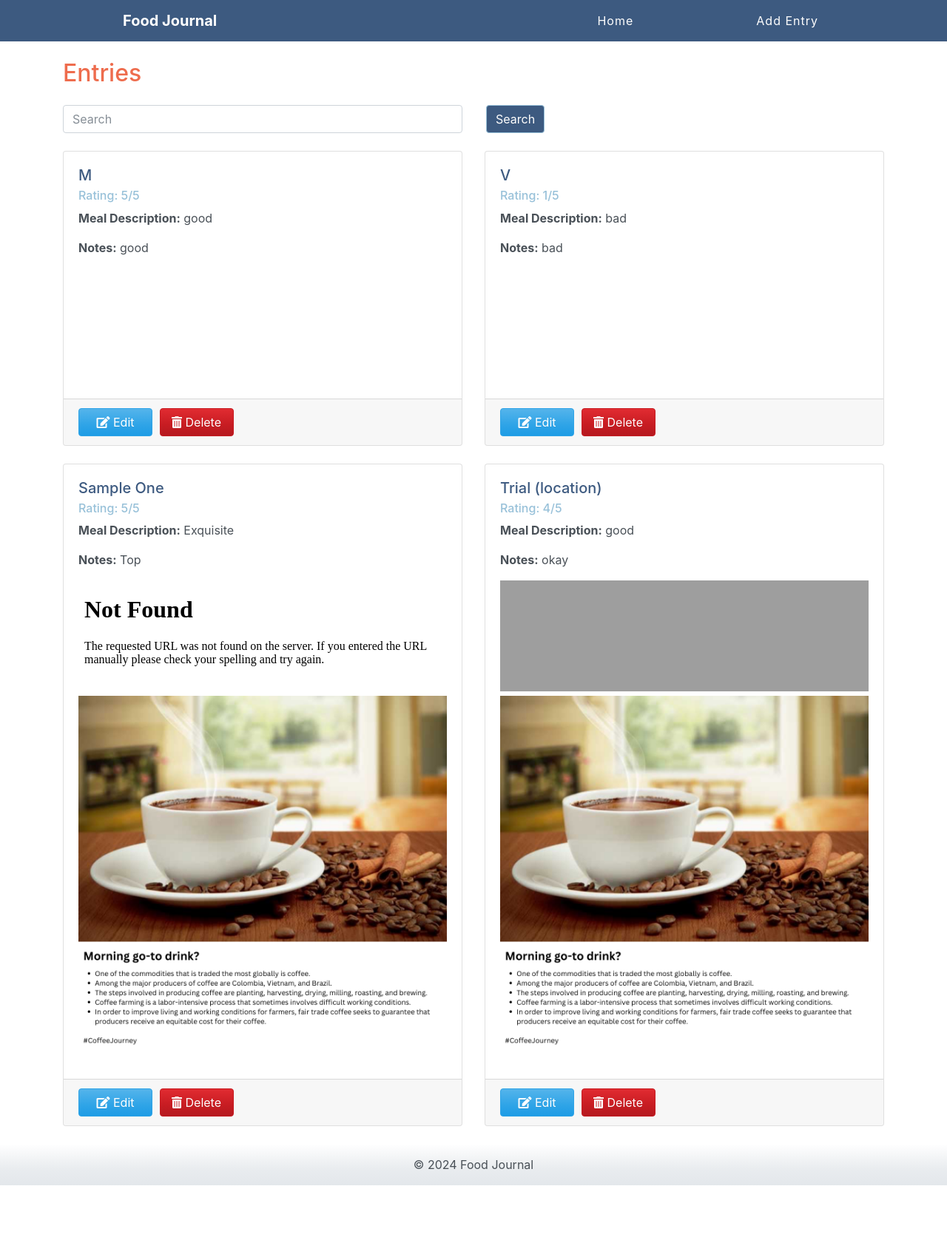
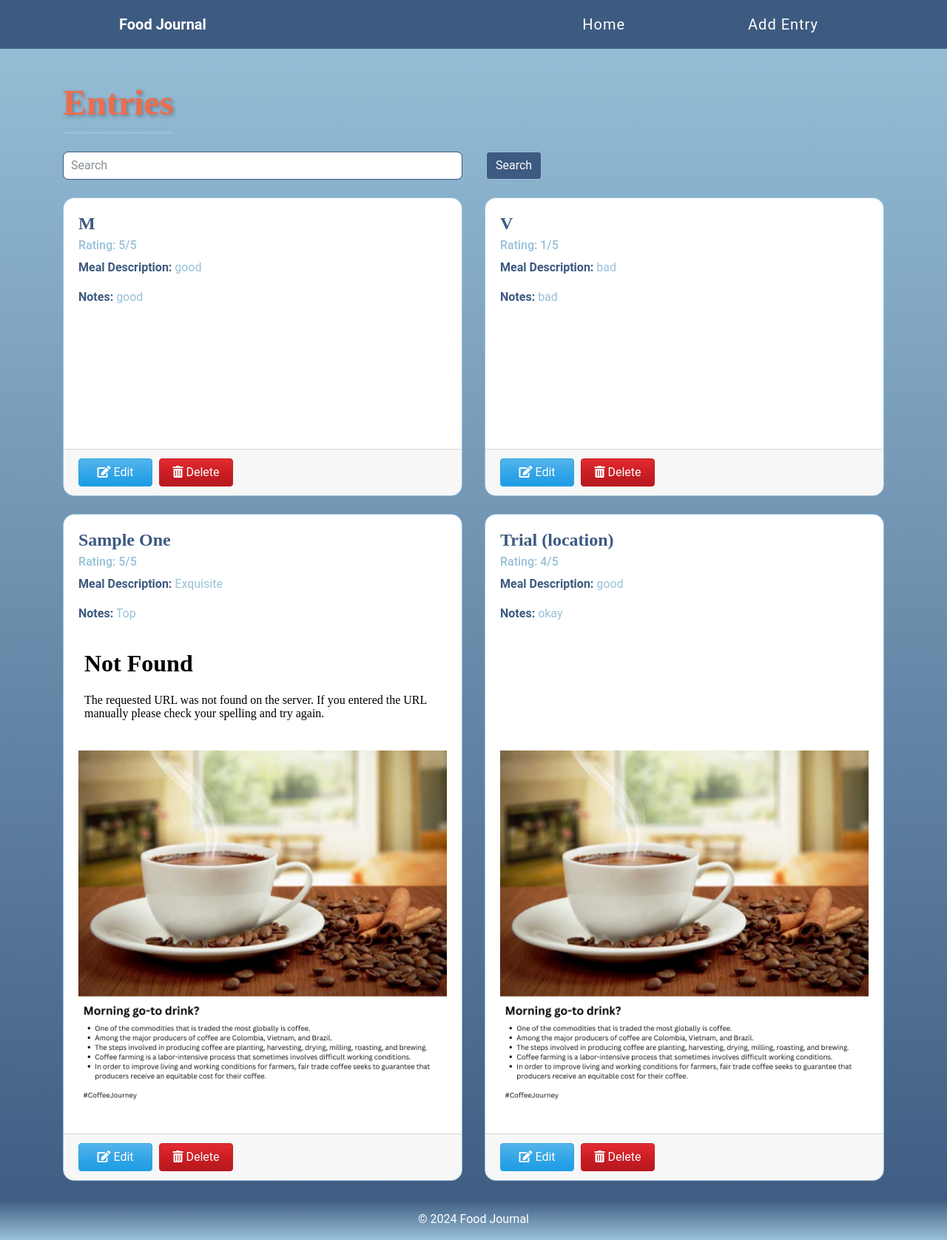
Before and after one commit to anushil7a/Food-Journal-App, a Flask app: page / in a window 1280 px wide. Shown: the whole page at 74% size. Before the commit the page ends 1603 px from the top, so only its background shows below. Run offline with Flask 3, Linux system fonts and the light colour scheme; a map, chart or similar area stays blank; some libraries are stand-ins or nearby versions; grey boxes are pictures that could not be loaded.

Commit message:
Update styles.css

```diff
--- a/static/styles.css
+++ b/static/styles.css
@@ -1,9 +1,42 @@
 body {
     padding-top: 0px;
+    font-family: 'Roboto', sans-serif;
+    background: linear-gradient(0deg, #3d5a80, #98c1d9);
+    color: white;
+}
+h2, h5 {
+    font-family: 'Playfair Display', serif;
+}
+h2 {
+    font-family: 'Playfair Display', serif;
+    font-size: 3rem;
+    font-weight: bold;
+    color: #ee6c4d;
+    text-shadow: 2px 2px 5px rgba(0, 0, 0, 0.3);
+    border-bottom: 3px solid #98c1d9;
+    padding-bottom: 10px;
+    display: inline-block;
+    margin: 20px auto;
+}
+.alert {
+    margin-top: 20px;
+}
+.form-control:focus {
+    border-color: #98c1d9;
+    box-shadow: none;
+}
+.footer {
+    background-color: #f8f9fa;
+    padding: 0px 0;
+    text-align: center;
+}
+.custom-bg {
+    background-color: #3d5a80;
+    border-color: #98c1d9 !important;
 }
 .navbar-brand {
     font-weight: bold;
-    margin-left: 150px;
+    margin-left: 125px;
 }
 .navbar-nav .nav-link {
     color: white !important;
@@ -15,47 +48,111 @@
     text-decoration: underline #ee6c4d;
     color: #98c1d9 !important;
   }
-
-.footer {
-    background-color: #f8f9fa;
-    padding: 0px 0;
-    text-align: center;
+  .navbar a {
+    color: white;
+    font-size: 20px;
+    padding: 10px 20px;
+  }
+  .navbar a:hover {
+    background-color: #3d5a80;
+    color: white;
+  }
+.search-bar {
+    padding: 10px 10px;
+    border: 1px solid #98c1d9;
+}
+.search-bar:focus {
+    box-shadow: 0 0 0 0.2rem rgba(152, 193, 217, 0.5);
 }
 .card-title {
     color: #3d5a80;
+    font-size: 1.5rem;
+    font-weight: bold;
+}
+.card-footer .btn {
+    margin-right: 5px;
+}
+.card-subtitle.text-muted {
+    color: #98c1d9  !important;
+}
+.card-body .empty {
+    display: none;
+}
+.card-body .map, .card-body .photo {
+    max-width: 100%;
+    height: auto;
+}
+.card-text {
+    font-size: 1rem;
+    line-height: 1.5;
+    color: #98c1d9;
+}
+.card-text strong {
+    color: #3d5a80;
+}
+.card {
+    border-radius: 15px;
+    border: 1px solid #98c1d9;
+    overflow: hidden;
+    background-color: white;
+    opacity: 0;
+    transform: translateY(20px);
+    animation: fadeIn 0.6s ease-out forwards 0.2s;
+    transition: transform 0.3s ease, box-shadow 0.3s ease;
+}
+.card:hover {
+    transform: translateY(-10px) scale(1.005) !important;
+    box-shadow: 0 8px 16px rgba(0, 0, 0, 0.2);
+}
+@keyframes fadeIn {
+    from {
+        opacity: 0;
+        transform: translateY(20px);
+    }
+    to {
+        opacity: 1;
+        transform: translateY(0);
+    }
+}
+.card-text:hover {
+    color: #ee6c4d;
+    text-shadow: 2px 2px 5px rgba(0, 0, 0, 0.2);
+    transition: color 0.2s ease, text-shadow 0.2s ease;
 }
 .card-title:hover {
     color: #ee6c4d;
+    transition: transform 0.1s ease, color 0.1s ease;
 }
-.alert {
-    margin-top: 20px;
+.footer {
+    background: linear-gradient(0deg, #98c1d9, #3d5a80);
+    color: white;
+    padding: 10px 0;
 }
-h2 {
+.modal-title {
     color: #ee6c4d;
 }
-.form-control:focus {
-    border-color: #98c1d9;
-    box-shadow: none;
+.modal-footer .btn {
+    flex-shrink: 0;
+}
+.modal-footer {
+    display: flex;
+    justify-content: space-between;
+    align-items: center;
+    width: 100%;
+    padding: 10px;
+}
+.btn {
+    transition: transform 0.2s ease, box-shadow 0.2s ease;
+}
+.btn:hover {
+    transform: scale(1.1);
+    box-shadow: 0px 4px 8px rgba(0, 0, 0, 0.2);
 }
 .btn-success, .btn-primary {
     width: 100px;
 }
 .btn-danger {
     width: 100px;
-}
-.card-footer .btn {
-    margin-right: 5px;
-}
-form .search-bar {
-    width: 90% !important;
-    max-width: 540px !important;
-}
-form {
-    width: 100%;
-}
-.custom-bg {
-    background-color: #3d5a80;
-    border-color: #98c1d9 !important;
 }
 .btn-outline-success {
     background-color: #3d5a80;
@@ -77,8 +174,25 @@
     box-shadow: 0 0 0 0.2rem rgba(152, 193, 217, 0.5) !important;
     border-color: #98c1d9 !important;
 }
-.card-subtitle.text-muted {
-    color: #98c1d9 !important;
+form .search-bar {
+    width: 90% !important;
+    max-width: 540px !important;
+}
+form {
+    width: 100%;
+}
+input[type="text"], input[type="search"] {
+  border-radius: 7px;
+  padding: 10px;
+  border: 1px solid #3d5a80;
+}
+input[type="text"]:focus {
+  border-color: #98c1d9;
+  outline: none;
+}
+input[type="text"]:focus, input[type="search"]:focus {
+    border-color: #ee6c4d;
+    box-shadow: 0 0 8px rgba(238, 108, 77, 0.8);
 }
 .photo{
     max-width:250px;
@@ -87,21 +201,3 @@
 max-width:90%;
 max-height:200px;
 }
-
-.modal-footer .btn {
-    flex-shrink: 0;
-}
-.modal-footer {
-    display: flex;
-    justify-content: space-between;
-    align-items: center;
-    width: 100%;
-    padding: 10px;
-}
-.card-body .empty {
-    display: none;
-}
-.card-body .map, .card-body .photo {
-    max-width: 100%;
-    height: auto;
-}
```
